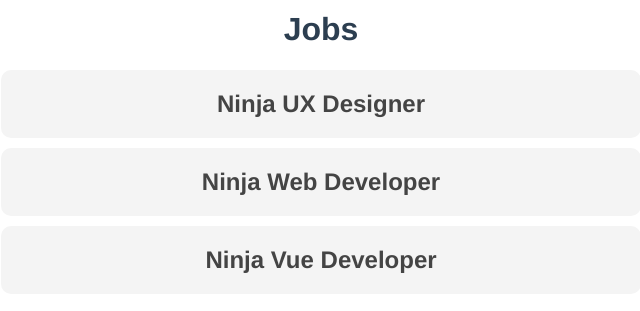
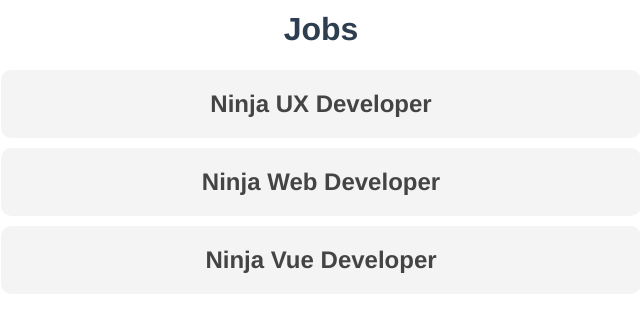
Before and after one commit to x-rune-x/vue_form_practice, a Vue app: page /jobs in a window 1280 px wide. Shown: the part 131-442 px from the top of the page, without its empty margins (319-959 px from the left). Built offline with nearby package versions, Linux system fonts and the light colour scheme; data requests are answered from the project's data file.

Commit message:
Addin further routing for jobs

```diff
--- /dev/null
+++ b/data/db.json
@@ -0,0 +1,7 @@
+{
+    "jobs": [
+        { "title": "Ninja UX Developer", "id": 1, "details": "lorem" },
+        { "title": "Ninja Web Developer", "id": 2, "details": "lorem" },
+        { "title": "Ninja Vue Developer", "id": 3, "details": "lorem" }
+    ]
+}
--- a/package.json
+++ b/package.json
@@ -8,6 +8,7 @@
   },
   "dependencies": {
     "core-js": "^3.6.5",
+    "json-server": "^0.17.0",
     "vue": "^3.0.0",
     "vue-router": "^4.0.0-0"
   },
--- a/src/views/jobs/JobDetails.vue
+++ b/src/views/jobs/JobDetails.vue
@@ -1,16 +1,28 @@
 <template>
-  <h1>Job Details Page</h1>
-  <p>The job id is {{ id }}</p>
+  <div v-if="job">
+    <h1>{{ job.title }}</h1>
+    <p>The job id is {{ id }}</p>
+    <p>{{ job.details }}</p>
+  </div>
+  <div v-else>
+    <p>Loading job details</p>
+  </div>
 </template>
 
 <script>
 export default {
     props: ['id'],
-    // data() {
-    //     return {
-    //         id: this.$route.params.id
-    //     }
-    // }
+    data() {
+      return {
+        job: null
+      }
+    },
+    mounted() {
+      fetch('http://localhost:3000/jobs/' + this.id)
+          .then(res => res.json())
+          .then(data => this.job = data)
+          .catch(err => console.log(err))
+    }
 }
 </script>
 
--- a/src/views/jobs/Jobs.vue
+++ b/src/views/jobs/Jobs.vue
@@ -1,9 +1,14 @@
 <template>
     <h1>Jobs</h1>
-    <div v-for="job in jobs" :key="job.id" class="job">
+    <div v-if="jobs.length">
+        <div v-for="job in jobs" :key="job.id" class="job">
         <router-link :to="{ name: 'JobDetails', params: { id: job.id } }">
             <h2>{{ job.title }}</h2>
         </router-link>
+        </div>
+    </div>
+    <div v-else>
+        <p>Loading jobs ...</p>
     </div>
 </template>
 
@@ -11,12 +16,14 @@
 export default {
     data() {
         return {
-            jobs: [
-                { title: 'Ninja UX Designer', id: 1, details: 'lorem' },
-                { title: 'Ninja Web Developer', id: 2, details: 'lorem' },
-                { title: 'Ninja Vue Developer', id: 3, details: 'lorem' }
-            ]
+            jobs: []
         }
+    },
+    mounted() {
+        fetch('http://localhost:3000/jobs')
+            .then(res => res.json())
+            .then(data => this.jobs = data)
+            .catch(err => console.log(err))
     }
 }
 </script>
```
Also changed, not shown: 1 other file (tests, documents, lock files or other folders).
